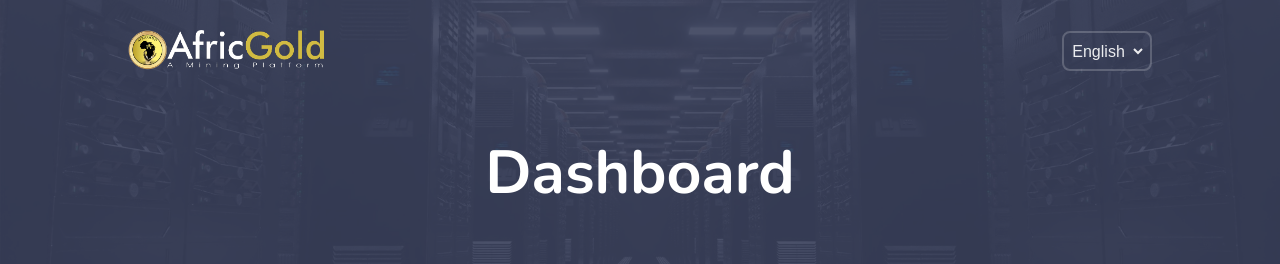
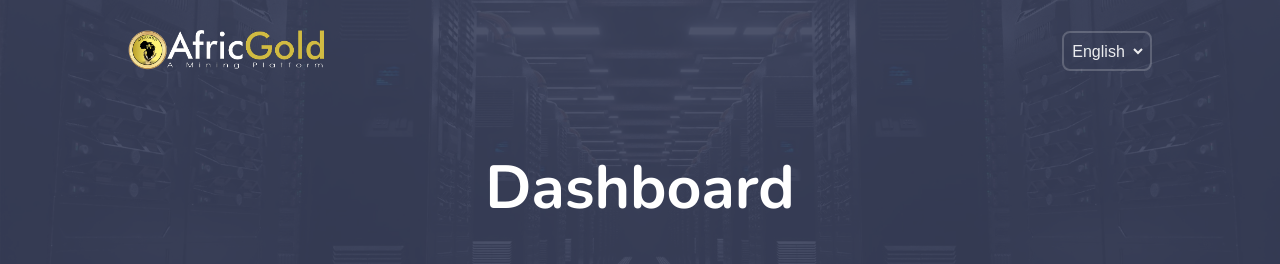
Before and after one commit to daluclemas/afrigold-clone, a plain HTML site: page index.html in a window 1280 px wide. Shown: the top 264 px of the page. Drawn offline with nearby package versions, Linux system fonts and the light colour scheme.

Commit message:
increased dashboard text margin-top

```diff
--- a/style/deskopstyle.scss
+++ b/style/deskopstyle.scss
@@ -27,7 +27,7 @@
 
            .dashboard-text{
 
-            margin-top: 55px;
+            margin-top: 70px;
 
             h2{
               font-size: 3.8rem;
```
Also changed, not shown: style/deskopstyle.css, style/styles.css.
